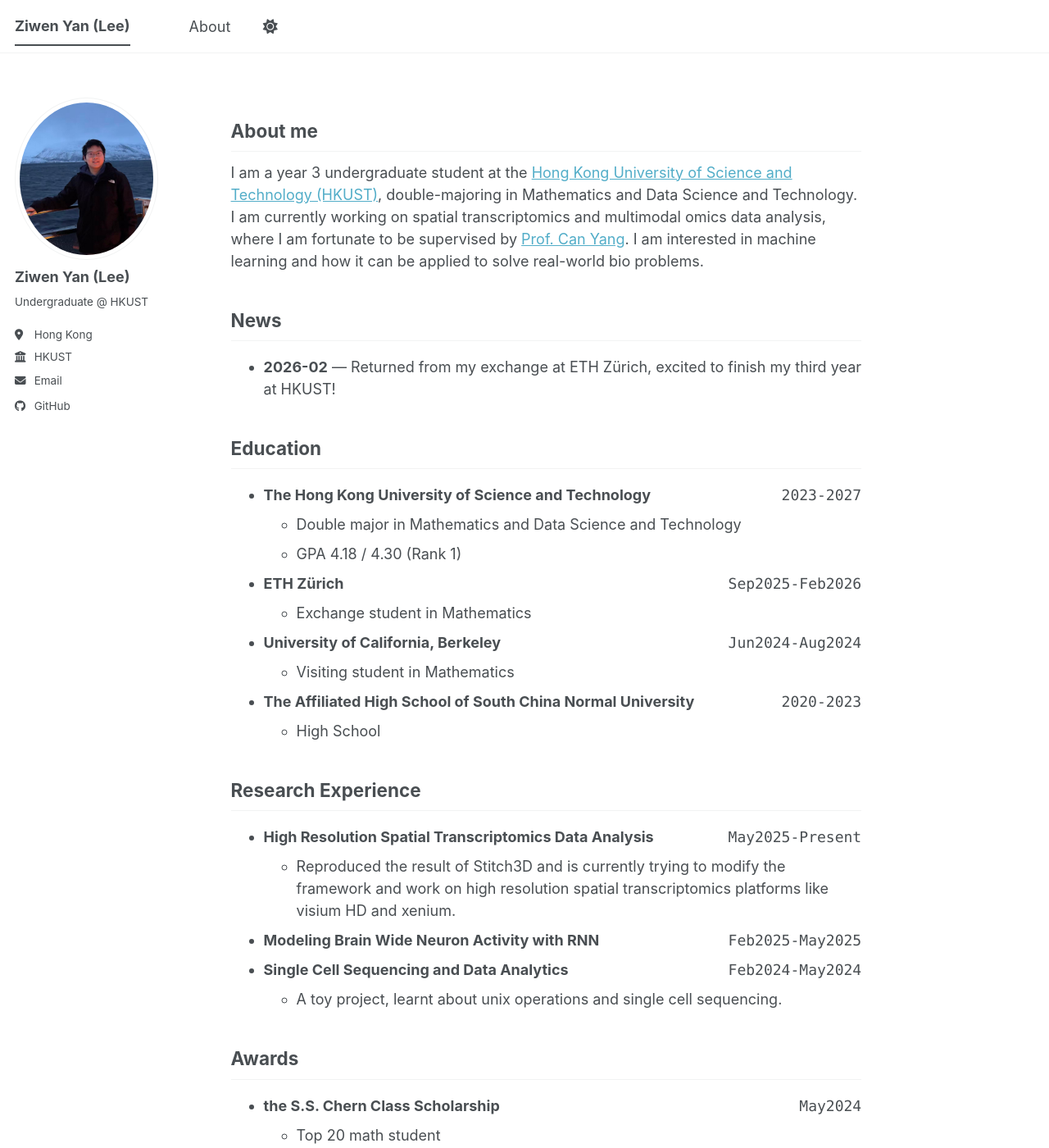
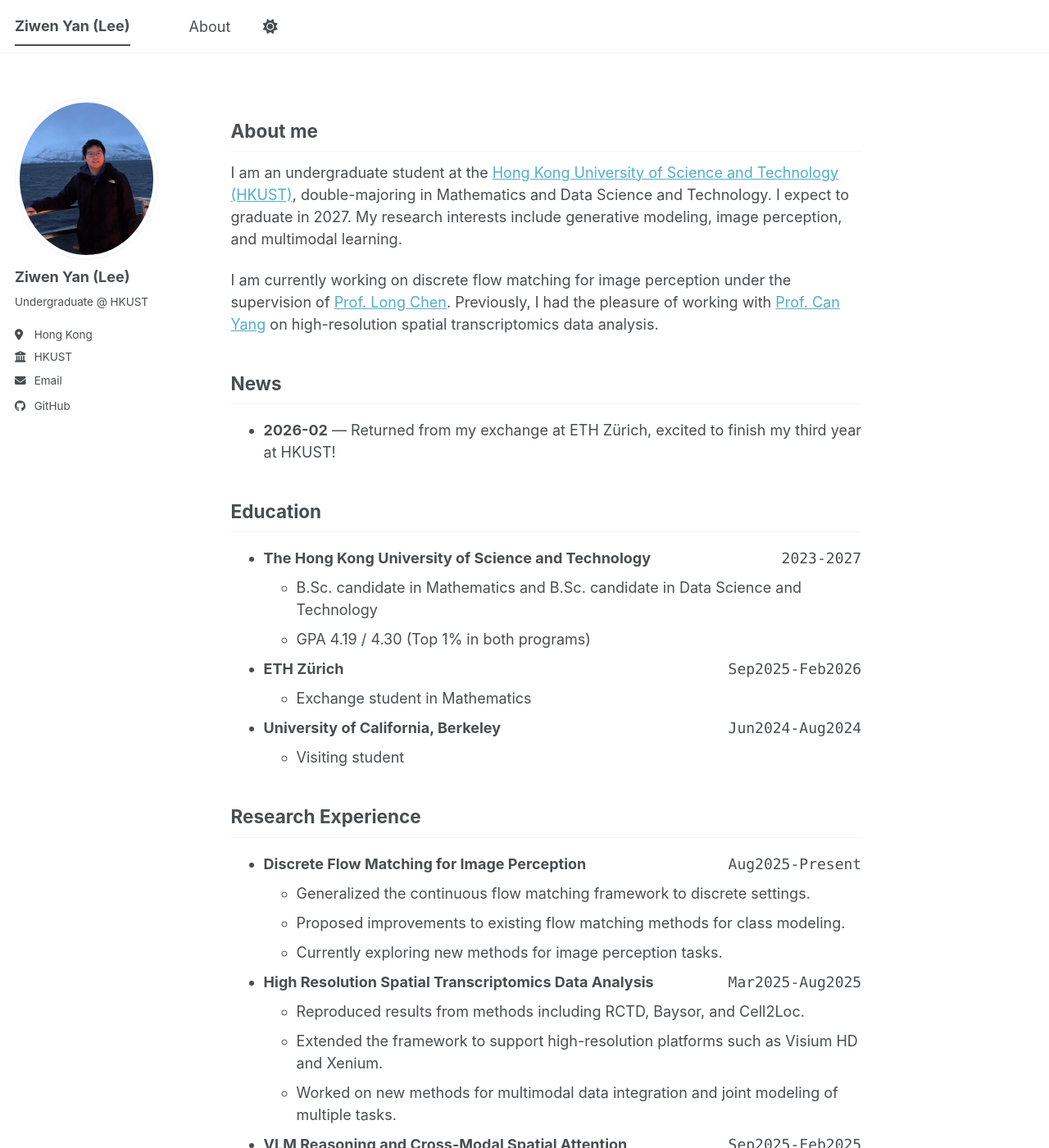
Before and after one commit to LeeYan25/LeeYan25.github.io, a Jekyll site: the page built from _pages/about.md, in a window 1280 px wide and 1400 px high. Shown: the whole window at 82% size. Built offline with Jekyll 4.4.1, drawn with Linux system fonts in a browser that asks for light colours; a script bundle is joined from its source files by our own code; library files that are not in the unit come from our copies; some of the changed text lies outside the part shown.

Commit message:
updatedresearch

```diff
--- a/_pages/about.md
+++ b/_pages/about.md
@@ -10,8 +10,9 @@ redirect_from:
 
 ## About me
 
-I am a year 3 undergraduate student at the [Hong Kong University of Science and Technology (HKUST)](https://www.ust.hk/), double-majoring in Mathematics and Data Science and Technology. I am currently working on spatial transcriptomics and multimodal omics data analysis, where I am fortunate to be supervised by [Prof. Can Yang](https://sites.google.com/site/eeyangc/). I am interested in machine learning and how it can be applied to solve
-real-world bio problems.
+I am an undergraduate student at the [Hong Kong University of Science and Technology (HKUST)](https://hkust.edu.hk/), double-majoring in Mathematics and Data Science and Technology. I expect to graduate in 2027. My research interests include generative modeling, image perception, and multimodal learning.
+
+I am currently working on discrete flow matching for image perception under the supervision of [Prof. Long Chen](https://zjuchenlong.github.io/). Previously, I had the pleasure of working with [Prof. Can Yang](https://sites.google.com/site/eeyangc/) on high-resolution spatial transcriptomics data analysis.
 
 ## News
 
@@ -22,8 +23,8 @@ real-world bio problems.
 - <div style="display: flex; justify-content: space-between;">
     <span><strong>The Hong Kong University of Science and Technology</strong></span>
     <span><code>2023-2027</code></span>
-  - Double major in Mathematics and Data Science and Technology
-  - GPA 4.18 / 4.30 (Rank 1)
+  - B.Sc. candidate in Mathematics and B.Sc. candidate in Data Science and Technology
+  - GPA 4.19 / 4.30 (Top 1% in both programs)
 - <div style="display: flex; justify-content: space-between;">
     <span><strong>ETH Zürich</strong></span>
     <span><code>Sep2025-Feb2026</code></span>
@@ -31,27 +32,38 @@ real-world bio problems.
 - <div style="display: flex; justify-content: space-between;">
     <span><strong>University of California, Berkeley</strong></span>
     <span><code>Jun2024-Aug2024</code></span>
-  - Visiting student in Mathematics
-- <div style="display: flex; justify-content: space-between;">
-    <span><strong>The Affiliated High School of South China Normal University</strong></span>
-    <span><code>2020-2023</code></span>
-  - High School
+  - Visiting student
 
 ## Research Experience
 
 - <div style="display: flex; justify-content: space-between;">
-    <span><strong>High Resolution Spatial Transcriptomics Data Analysis</strong></span>
-    <span><code>May2025-Present</code></span>
-  - Reproduced the result of Stitch3D and is currently trying to modify the framework and work on high resolution spatial transcriptomics platforms like visium HD and xenium.
+    <span><strong>Discrete Flow Matching for Image Perception</strong></span>
+    <span><code>Aug2025-Present</code></span>
+  - Generalized the continuous flow matching framework to discrete settings.
+  - Proposed improvements to existing flow matching methods for class modeling.
+  - Currently exploring new methods for image perception tasks.
 
 - <div style="display: flex; justify-content: space-between;">
+    <span><strong>High Resolution Spatial Transcriptomics Data Analysis</strong></span>
+    <span><code>Mar2025-Aug2025</code></span>
+  - Reproduced results from methods including RCTD, Baysor, and Cell2Loc.
+  - Extended the framework to support high-resolution platforms such as Visium HD and Xenium.
+  - Worked on new methods for multimodal data integration and joint modeling of multiple tasks.
+
+- <div style="display: flex; justify-content: space-between;">
+    <span><strong>VLM Reasoning and Cross-Modal Spatial Attention</strong></span>
+    <span><code>Sep2025-Feb2025</code></span>
+  - Investigated the role of specific attention layers in representing spatial relationships.
+  - Proposed metrics for comparing and visualizing cross-modal spatial attention.
+
+<!-- - <div style="display: flex; justify-content: space-between;">
     <span><strong>Modeling Brain Wide Neuron Activity with RNN</strong></span>
     <span><code>Feb2025-May2025</code></span>
 
 - <div style="display: flex; justify-content: space-between;">
     <span><strong>Single Cell Sequencing and Data Analytics</strong></span>
     <span><code>Feb2024-May2024</code></span>
-  - A toy project, learnt about unix operations and single cell sequencing.
+  - A toy project, learnt about unix operations and single cell sequencing. -->
 
 ## Awards
 
```
